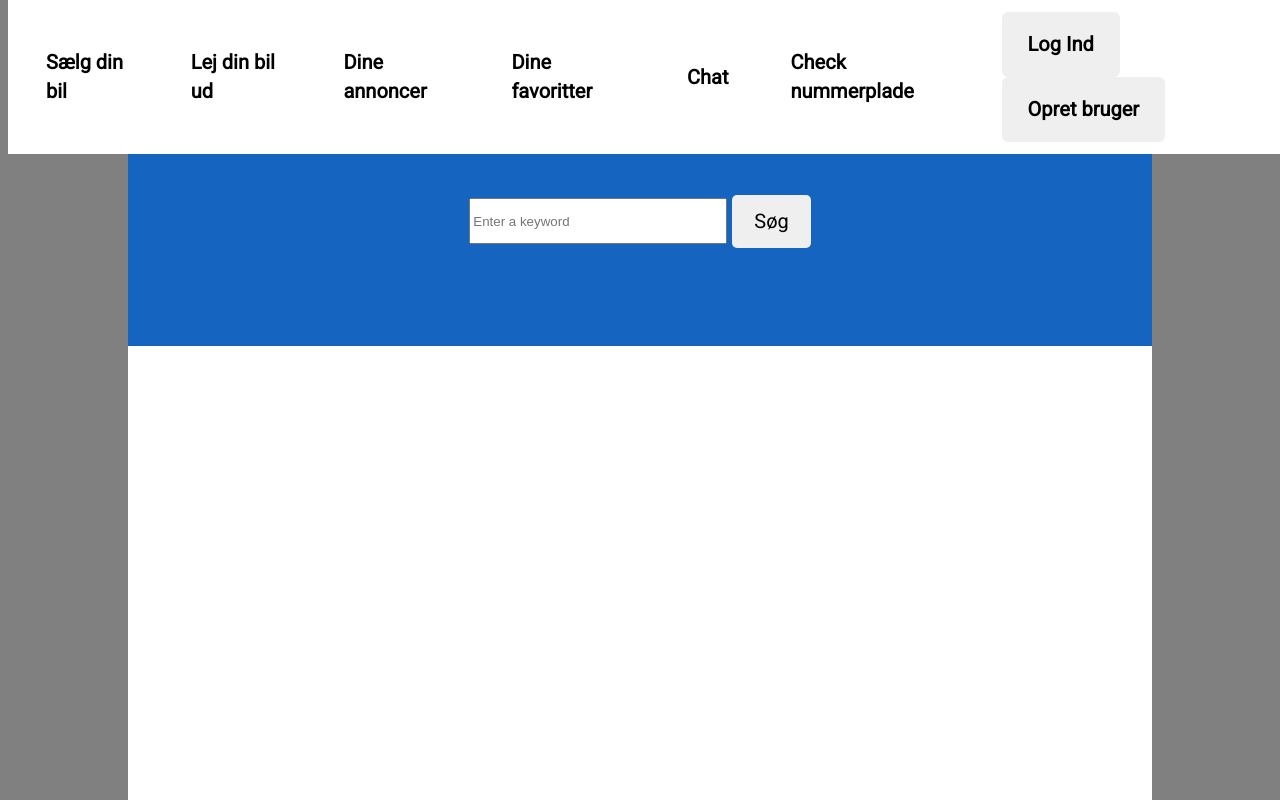
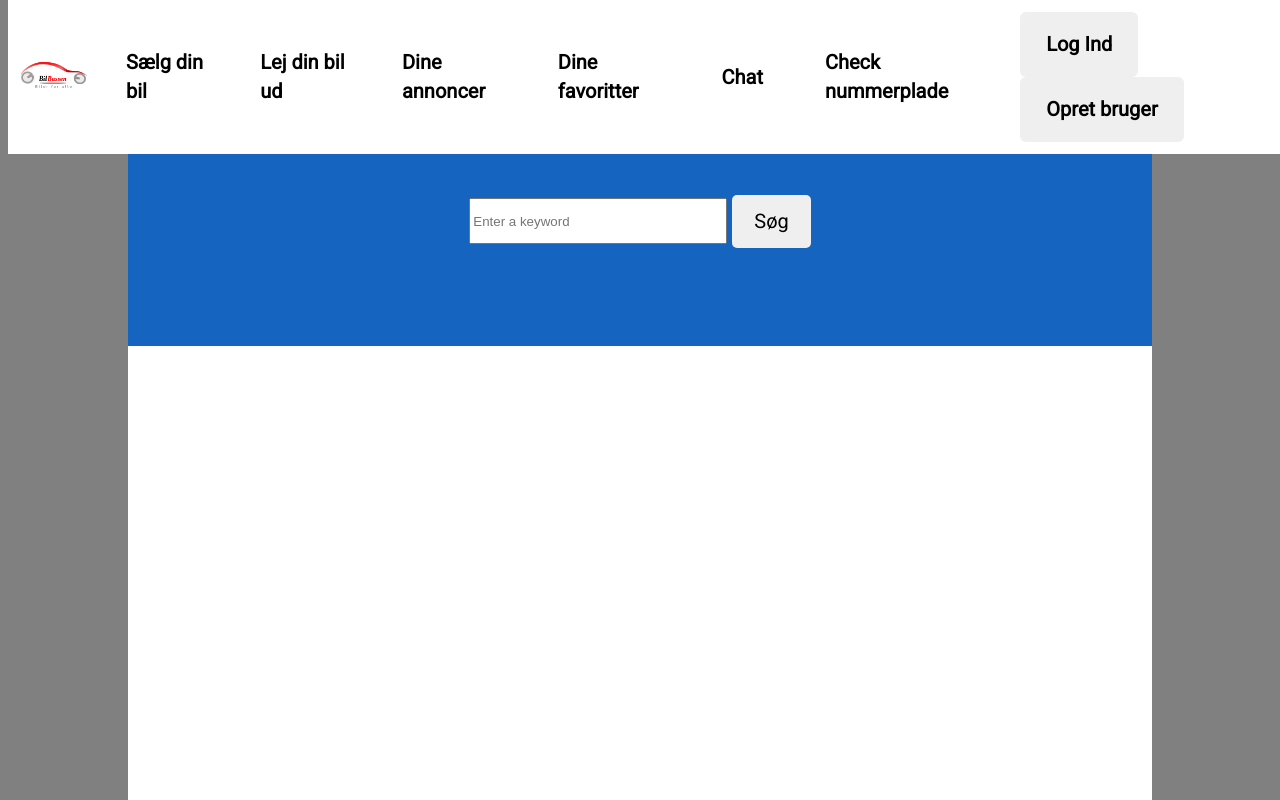
Before and after one commit to BILBASSERNE/Bil-Frontend, a website: page index.html in a window 1280 px wide. Shown: the top 800 px of the page. Drawn offline with Linux system fonts and the light colour scheme; no server answers.

Commit message:
Logo redirects to index.html /frontpage

```diff
--- a/css/navBarModal.css
+++ b/css/navBarModal.css
@@ -1,6 +1,15 @@
 #myBtn {
     margin: 10px;
     position: relative;
+}
+
+.logo {
+    width: 80px;
+    height: auto;
+}
+
+.logo:hover {
+    transform: scale(1.3); /* Scale the image on hover */
 }
 
 /* The Modal (background) */
--- a/index.html
+++ b/index.html
@@ -10,9 +10,12 @@
 </head>
 <body>
 
+
+
 <div id="nav-bar">
     <ul>
         <a href="#background-container"></a>
+        <a href="index.html"><img class="logo" src="images/bb.png" alt="Logo"></a>
         <ul>
             <li><a id="sellCarBtn" href="#">Sælg din bil</a></li>
             <li><a id="rentCarBtn" href="#">Lej din bil ud</a></li>
```
Also changed, not shown: images/bb.png (added), images/lynet.jpg (added).
